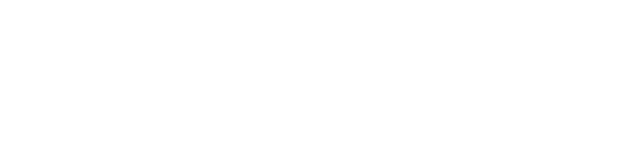
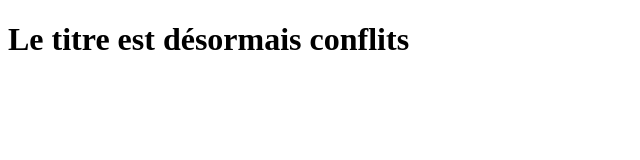
Before and after one commit to MargauxDH/formation-git, a plain HTML site: page index.html in a window 1280 px wide. Shown: the whole page, without its empty margins (0-640 px from the left). Drawn offline with Linux system fonts and the light colour scheme.

Commit message:
creation balise h1

```diff
--- a/index.html
+++ b/index.html
@@ -8,7 +8,7 @@
 </head>
 <body>
     <header>
-        <title>Le titre est désormais conflits</title>
+        <h1>Le titre est désormais conflits</h1>
     </header>
 
 </body>
```
